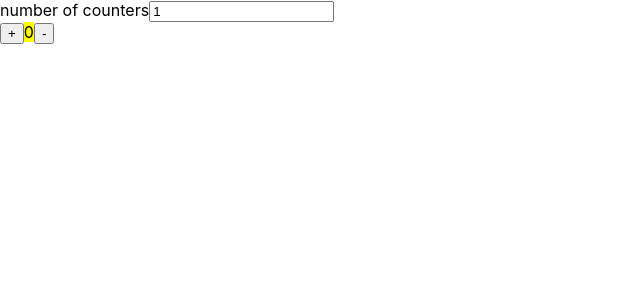
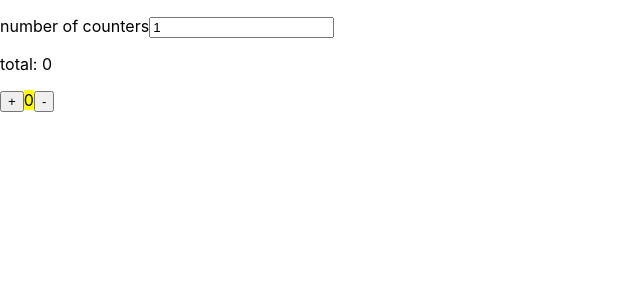
Before and after one commit to chenmianhan/React-counter, a React (Create React App) app: page / in a window 1280 px wide. Shown: the top 300 px of the page, without its empty margins (0-640 px from the left). Built offline with nearby package versions, Linux system fonts and the light colour scheme.

Commit message:
[counter][James]feature: add total

```diff
--- a/src/App.js
+++ b/src/App.js
@@ -5,7 +5,7 @@ function App() {
   return (
     <div>
       <header>
-        <CounterGroup amount={10}></CounterGroup>
+        <CounterGroup></CounterGroup>
       </header>
 
     </div>
--- a/src/Components/Counter/index.jsx
+++ b/src/Components/Counter/index.jsx
@@ -4,16 +4,19 @@ class Counter extends React.Component {
     constructor(props) {
         super(props)
         this.state = {
-            number:0
+            number: 0
 
         }
     }
     onClickAdd = () => {
         this.setState({ number: this.state.number + 1 })
+        this.props.numberChange(1);
     }
     onClickDelete = () => {
         this.setState({ number: this.state.number - 1 })
+        this.props.numberChange(-1);
     }
+
     render() {
         return (
 
--- a/src/Components/CounterGroup/index.jsx
+++ b/src/Components/CounterGroup/index.jsx
@@ -4,34 +4,41 @@ class CounterGroup extends React.Component {
     constructor(props) {
         super(props)
         this.state = {
-            inputValue: 1
+            inputValue: 1,
+            total: 0
         }
     }
     handelChange(e) {
         if (e.target.value === '')
             this.setState({
-                inputValue: 0
+                inputValue: 0,
+                total: 0
             })
-        if (this.checkNumber(e.target.value))
+        else
             this.setState({
-                inputValue: e.target.value
+                inputValue: e.target.value,
+                total: 0
             })
+    }
+    handleTotalChange=(value)=> {
+        this.setState(
+            {
+                total: this.state.total + value
+            }
+        )
     }
     render() {
         return (
 
             <div>
-                number of counters<input type="text" onChange={this.handelChange.bind(this)} defaultValue={this.state.inputValue} />
-                {new Array(parseInt(this.state.inputValue)).fill(0).map((value, index) => <Counter key={index} />)}
+                <p>number of counters<input type="number" onChange={this.handelChange.bind(this)} defaultValue={this.state.inputValue} /></p>
+                <p>total: {this.state.total}</p>
+                {new Array(parseInt(this.state.inputValue)).fill(0).map((value, index) =>
+                    <Counter key={index} numberChange={this.handleTotalChange} />)}
+
             </div>
         )
     }
-    checkNumber(theObj) {
-        var reg = /^[0-9]+.?[0-9]*$/;
-        if (reg.test(theObj)) {
-            return true;
-        }
-        return false;
-    }
+
 }
 export default CounterGroup
```
